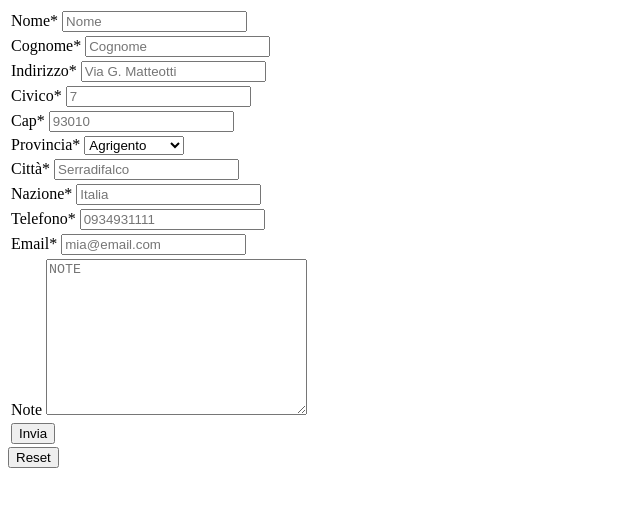
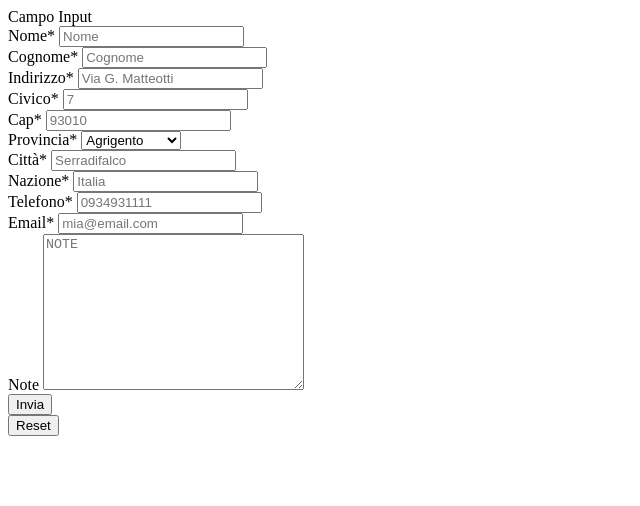
Before and after one commit to MaurizioLazzaro/MaurizioLazzaro.github.io, a plain HTML site: page spedizion.html in a window 1280 px wide. Shown: the whole page, without its empty margins (0-640 px from the left). Drawn offline with Linux system fonts and the light colour scheme.

Commit message:
delivery terzo

```diff
--- a/spedizion.html
+++ b/spedizion.html
@@ -1,52 +1,57 @@
 <!DOCTYPE html>
-<html lang="en">
+<html lang="en" xmlns="http://www.w3.org/1999/html">
 <head>
     <meta charset="UTF-8">
     <title>form spedizione</title>
 </head>
 <body>
 
-<table>
+
 <form id="delivery" autocomplete="on">
 
-    <tr>
-        <td>
-            <label for="name">Nome*</label>
+    <div>
+        <div style="display: inline">Campo</div>
+        <div style="display: inline">Input</div>
+    </div>
+
+    <div>
+        <div style="display: inline"><label for="name">Nome*</label></div>
+        <div style="display: inline">
             <input id="name" type="text" name="name" placeholder="Nome" required>
-        </td>
-    </tr>
+    </div>
+    </div>
 
-    <tr>
-        <td>
-            <label for="Lastname">Cognome*</label>
+    <div>
+        <div style="display: inline"><label for="Lastname">Cognome*</label></div>
+        <div style="display: inline">
             <input id="Lastname" type="text" name="Lastname" placeholder="Cognome" required>
-        </td>
-    </tr>
+        </div>
+    </div>
 
-    <tr>
-        <td>
-            <label for="address">Indirizzo*</label>
+    <div>
+        <div style="display: inline"><label for="address">Indirizzo*</label></div>
+        <div style="display: inline">
             <input type="text" name="address" id="address" placeholder="Via G. Matteotti" required>
-        </td>
-    </tr>
+        </div>
+    </div>
 
-    <tr>
-        <td>
-            <label for="po">Civico*</label>
+    <div>
+        <div style="display: inline"><label for="po">Civico*</label></div>
+        <div style="display: inline">
             <input type="number" name="po" id="po" placeholder="7" required>
-        </td>
-    </tr>
+        </div>
+    </div>
 
-    <tr>
-        <td>
-            <label for="cap">Cap*</label>
+    <div>
+        <div style="display: inline"><label for="cap">Cap*</label></div>
+        <div style="display: inline">
             <input type="number" name="cap" id="cap" placeholder="93010" required>
-        </td>
-    </tr>
+        </div>
+    </div>
 
-    <tr>
-        <td>
-            <label for="province">Provincia*</label>
+    <div>
+        <div style="display: inline"><label for="province">Provincia*</label></div>
+        <divstyle="display: inline">
             <select name="province" id="province" required>
                 <option value="AG">Agrigento</option>
                 <option value="CL">Caltanissetta</option>
@@ -58,51 +63,51 @@
                 <option value="SR">Siracusa</option>
                 <option value="TO">Trapani</option>
             </select>
-        </td>
-    </tr>
+        </div>
+    </div>
 
-    <tr>
-        <td>
-            <label for="city">Città*</label>
+    <div>
+        <div style="display: inline"><label for="city">Città*</label></div>
+        <div style="display: inline">
             <input type="text" name="city" id="city" placeholder="Serradifalco" required>
-        </td>
-    </tr>
+        </div>
+    </div>
 
-    <tr>
-        <td>
-            <label for="country">Nazione*</label>
+    <div>
+        <div style="display: inline"><label for="country">Nazione*</label></div>
+        <div style="display: inline">
             <input type="text" name="country" id="country" placeholder="Italia" required>
-        </td>
-    </tr>
+        </div>
+    </div>
 
-    <tr>
-        <td>
-            <label for="phone">Telefono*</label>
+    <div>
+        <div style="display: inline"><label for="phone">Telefono*</label></div>
+        <div style="display: inline">
             <input type="tel" name="phone" id="phone" placeholder="0934931111" required>
-        </td>
-    </tr>
+        </div>
+    </div>
 
-    <tr>
-        <td>
-            <label for="email">Email*</label>
+    <div>
+        <div style="display: inline"><label for="email">Email*</label></div>
+        <div style="display: inline">
             <input type="email" name="email" id="email" placeholder="mia@email.com" required>
-        </td>
-    </tr>
+        </div>
+    </div>
 
-    <tr>
-        <td>
-            <label for="note">Note</label>
+    <div>
+        <div style="display: inline"><label for="note">Note</label></div>
+        <div style="display: inline">
             <textarea name="note" id="note" cols="30" rows="10" placeholder="NOTE"></textarea>
-        </td>
-    </tr>
+        </div>
+    </div>
 
-    <tr>
-        <td>
+    <div>
+        <div style="display: inline">
             <input type="submit" value="Invia">
-        </td>
-    </tr>
+        </div>
+    </div>
 </form>
-</table>
+
 
 <button type="reset" form="delivery">Reset</button>
 </body>
```
